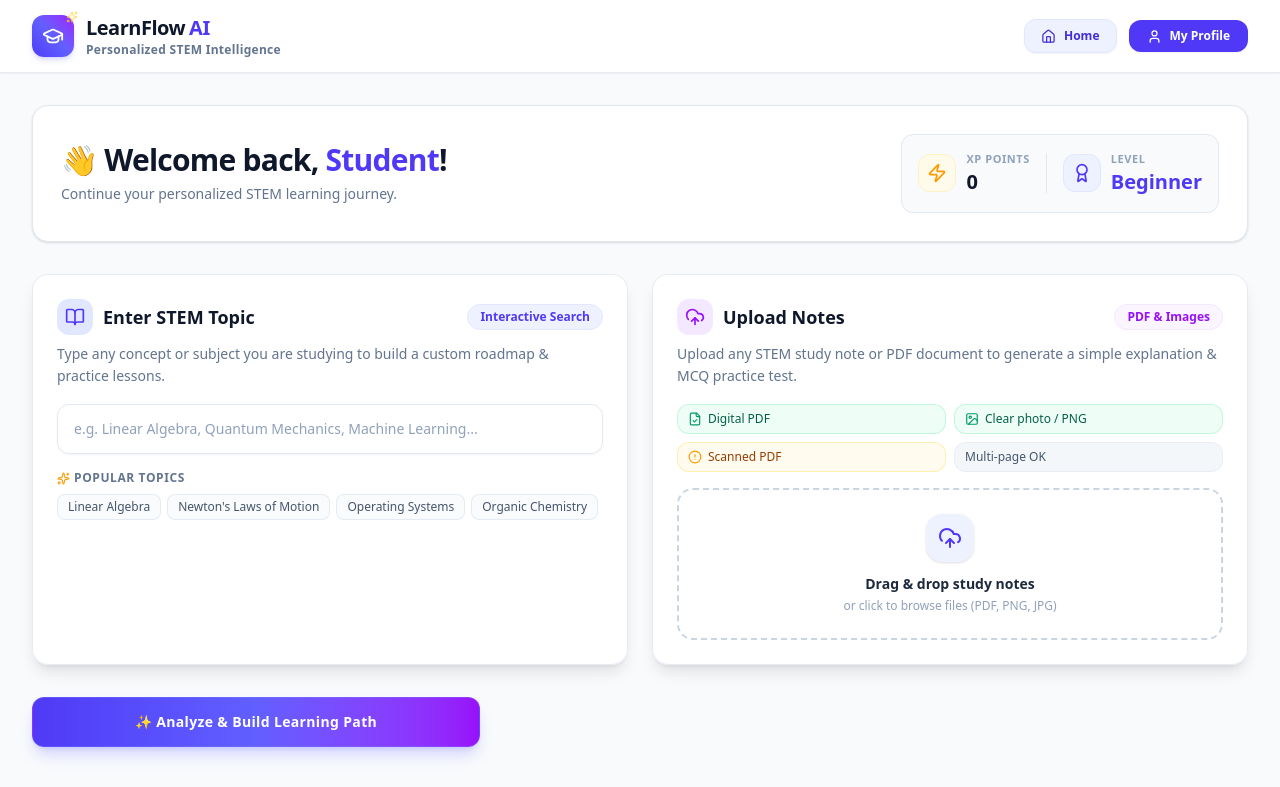
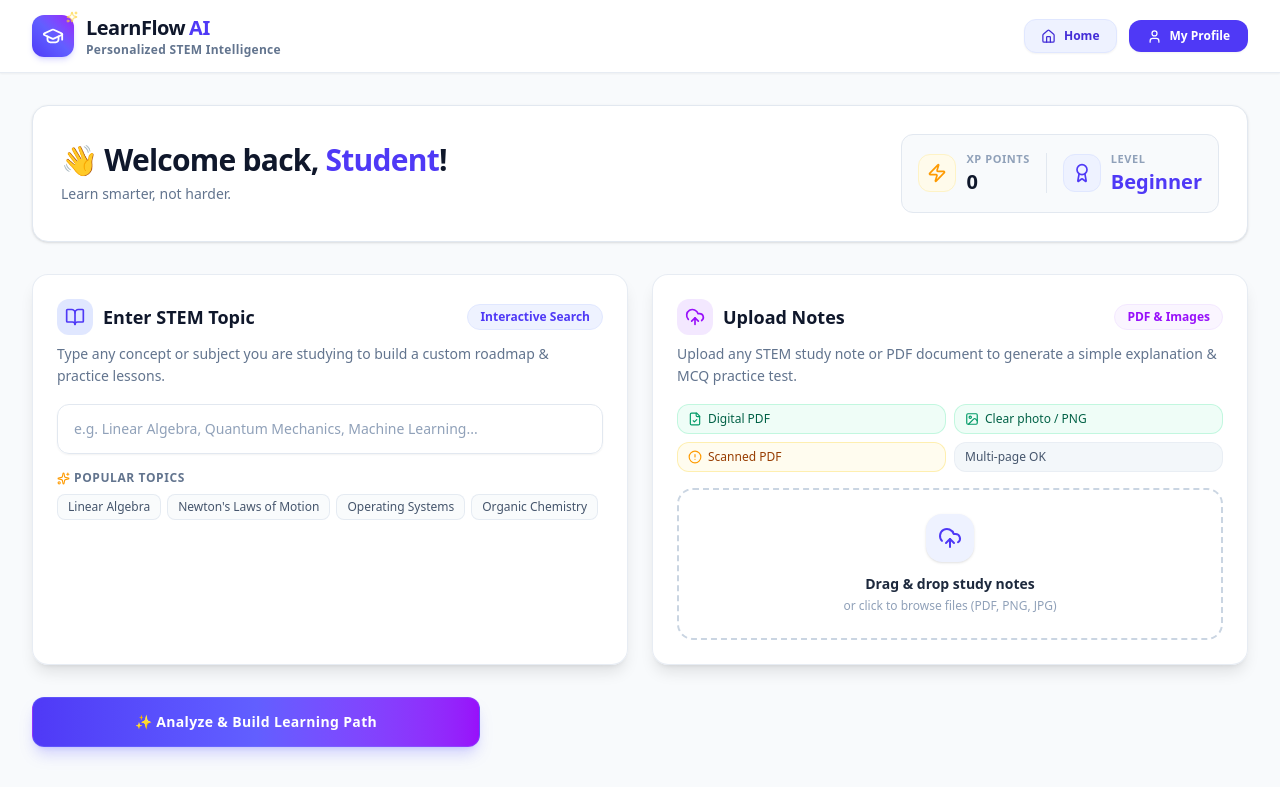
Before and after one commit to neha240804/LearnFlow_AI, a React (Vite) app: page /home in a window 1280 px wide. Shown: the top 787 px of the page. Built offline with nearby package versions, Linux system fonts and the light colour scheme.

Commit message:
style: update home page tagline to 'Learn smarter, not harder.'

```diff
--- a/src/pages/Home.tsx
+++ b/src/pages/Home.tsx
@@ -83,7 +83,7 @@ export default function Home() {
               👋 Welcome back, <span className="text-indigo-600">{userName}</span>!
             </h1>
             <p className="text-slate-500 text-sm mt-1.5">
-              Continue your personalized STEM learning journey.
+              Learn smarter, not harder.
             </p>
           </div>
           <div className="flex items-center gap-4 bg-slate-50 border border-slate-200 rounded-xl p-4 shrink-0">
```
